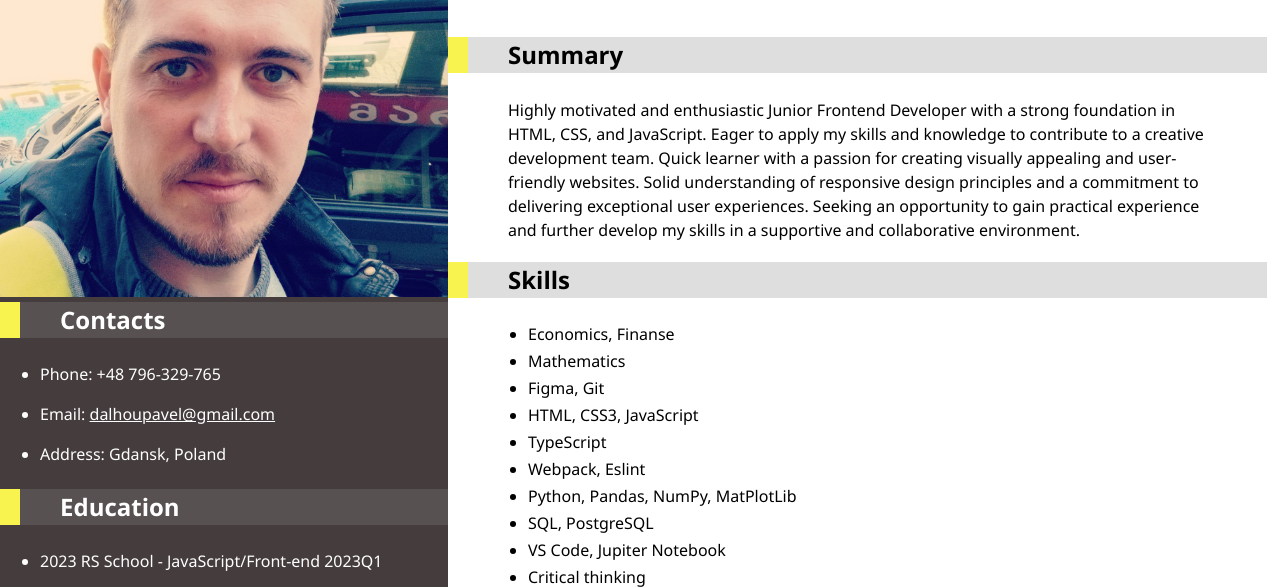
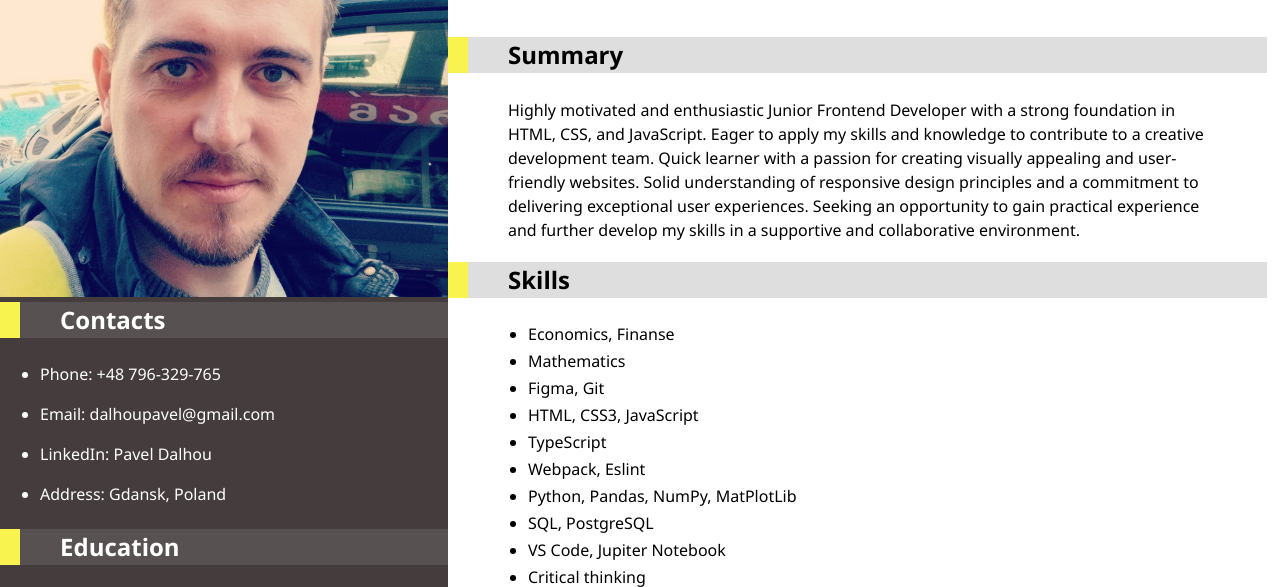
Before and after one commit to mamont79/rsschool-cv, a plain HTML site: page index.html in a window 1280 px wide. Shown: the part 201-788 px from the top of the page. Drawn offline with Linux system fonts and the light colour scheme.

Commit message:
feat: add linkedin link

```diff
--- a/index.html
+++ b/index.html
@@ -42,9 +42,19 @@
             </li>
             <li class="contact__item">
               Email:
-              <a href="mailto:dalhoupavel@gmail.com" style="color: white">
-                dalhoupavel@gmail.com</a
+              <a href="mailto:dalhoupavel@gmail.com" class="email-link">
+                dalhoupavel@gmail.com
+              </a>
+            </li>
+            <li class="contact__item">
+              LinkedIn:
+              <a
+                class="linkedin-link"
+                href="https://www.linkedin.com/in/pavel-dalhou-31a0296a/"
+                target="_blank"
               >
+                Pavel Dalhou
+              </a>
             </li>
             <li class="contact__item">
               Address:
@@ -124,9 +134,9 @@
             <li>Teamwork</li>
             <li>
               English - B2. The results of my online testing from
-              <a href="https://www.efset.org/cert/r1n16T" target="_blank"
-                ><img src="./assets/img/efset.svg" alt="EF Set" height="18"
-              /></a>
+              <a href="https://www.efset.org/cert/r1n16T" target="_blank">
+                <img src="./assets/img/efset.svg" alt="EF Set" height="18" />
+              </a>
             </li>
           </ul>
         </section>
--- a/style.css
+++ b/style.css
@@ -155,9 +155,19 @@ h2 {
   margin-bottom: 10px;
 }
 
-.phone-number {
+.email-link,
+.phone-number,
+.linkedin-link {
   text-decoration: none;
   color: white;
+  transition: all 0.5s;
+}
+
+.email-link:hover,
+.phone-number:hover,
+.linkedin-link:hover {
+  color: aquamarine;
+  text-decoration: underline;
 }
 
 .education {
```
